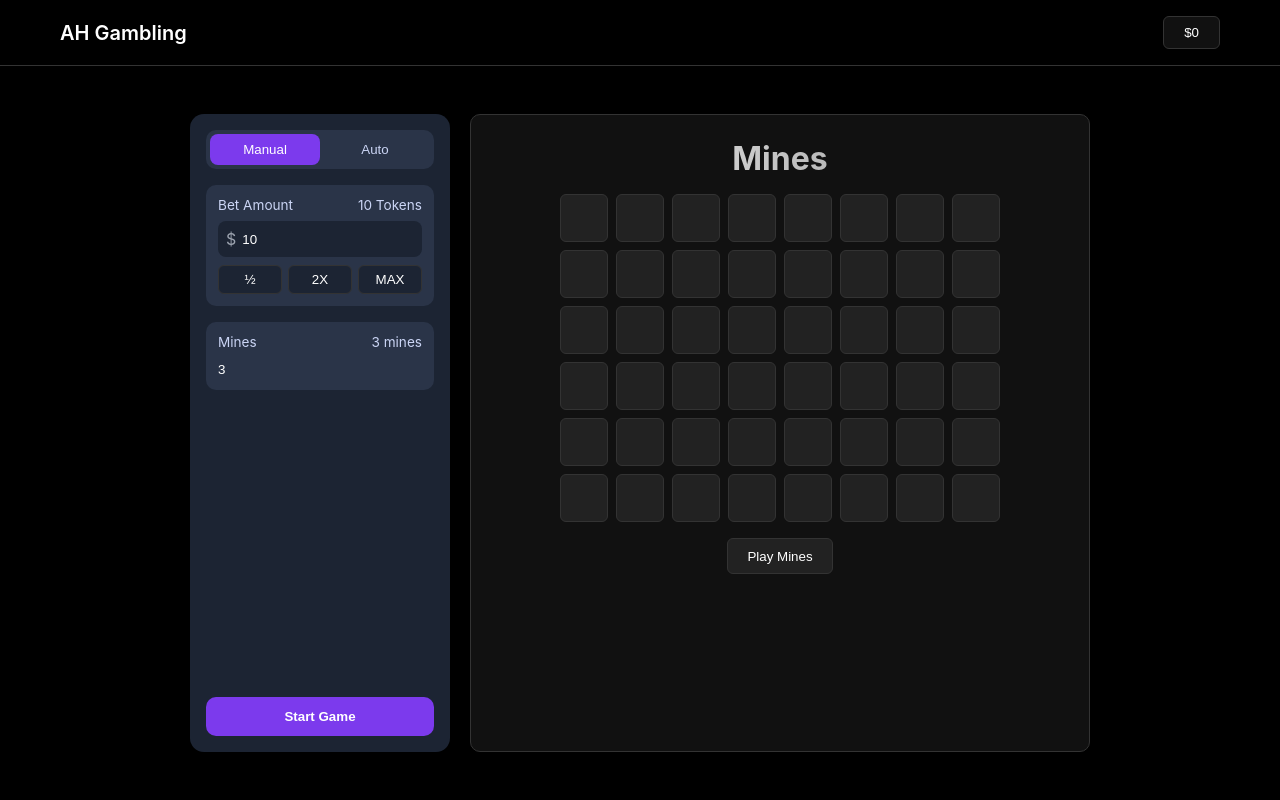
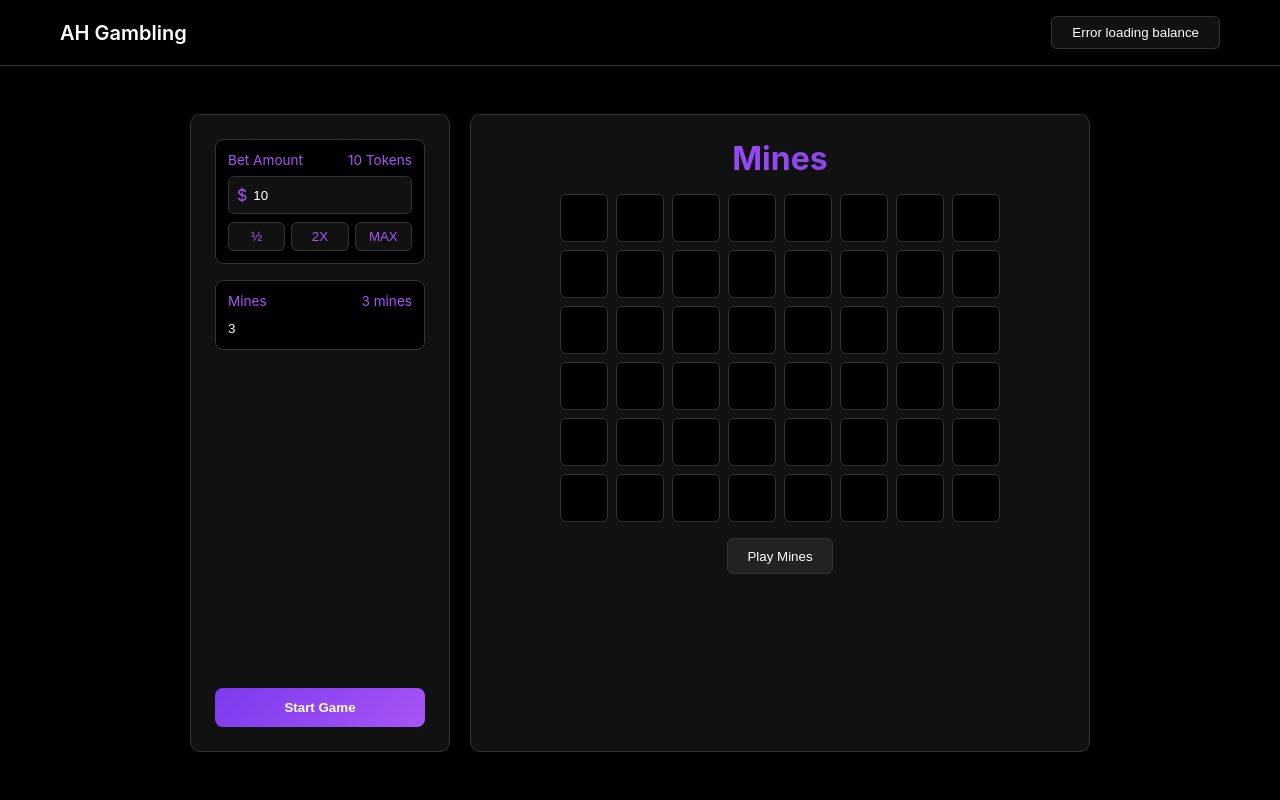
Before and after one commit to lumerions/arcadehavensite, a FastAPI app: template templates/mines.html in a window 1280 px wide. Run offline with FastAPI, Linux system fonts and the light colour scheme; the template is opened without the code that fills it, so the values that code supplies are empty; some libraries are stand-ins or nearby versions.

Commit message:
Update mines.html

```diff
--- a/templates/mines.html
+++ b/templates/mines.html
@@ -80,7 +80,7 @@ main {
     padding: 3rem 1rem;
 }
 
-/* ================= MINES LAYOUT ================= */
+/* ============== MINES LAYOUT ============== */
 
 .mines-layout {
     display: flex;
@@ -89,65 +89,46 @@ main {
     width: 100%;
 }
 
-/* LEFT MENU */
+/* LEFT MENU (MATCHES CARD STYLE) */
 .mines-menu {
     width: 260px;
-    background: #1c2433;
-    border-radius: 14px;
-    padding: 16px;
+    background: #111;
+    border: 1px solid #333;
+    border-radius: 10px;
+    padding: 1.5rem;
     display: flex;
     flex-direction: column;
     gap: 16px;
 }
 
-.mode-toggle {
-    display: flex;
-    background: #2a3448;
-    border-radius: 10px;
-    padding: 4px;
-}
-
-.mode {
-    flex: 1;
-    border: none;
-    background: transparent;
-    color: #cbd5f5;
-    padding: 8px;
+.menu-group {
+    background: #000;
+    border: 1px solid #333;
+    padding: 12px;
     border-radius: 8px;
-    cursor: pointer;
-}
-
-.mode.active {
-    background: #7c3aed;
-    color: #fff;
-}
-
-.menu-group {
-    background: #2a3448;
-    padding: 12px;
-    border-radius: 10px;
 }
 
 .menu-label {
     display: flex;
     justify-content: space-between;
     font-size: .85rem;
-    color: #cbd5f5;
+    color: #a855f7;
     margin-bottom: 8px;
 }
 
 .bet-input {
     display: flex;
     align-items: center;
-    background: #1c2433;
-    border-radius: 8px;
+    background: #111;
+    border: 1px solid #333;
+    border-radius: 6px;
     padding: 8px;
     margin-bottom: 8px;
 }
 
 .bet-input span {
     margin-right: 6px;
-    color: #9ca3af;
+    color: #a855f7;
 }
 
 .bet-input input,
@@ -166,27 +147,34 @@ main {
 
 .bet-actions button {
     flex: 1;
-    background: #1c2433;
+    background: #111;
     border: 1px solid #333;
-    color: #fff;
+    color: #a855f7;
     padding: 6px;
     border-radius: 6px;
     cursor: pointer;
 }
 
+.bet-actions button:hover {
+    background: #1a1a1a;
+}
+
+/* PURPLE START BUTTON */
 .start-btn {
     margin-top: auto;
-    background: #7c3aed;
+    background: linear-gradient(135deg, #7c3aed, #a855f7);
     border: none;
     padding: 12px;
-    border-radius: 10px;
+    border-radius: 8px;
     font-weight: 600;
     cursor: pointer;
 }
 
-.start-btn:hover { background: #6d28d9; }
+.start-btn:hover {
+    filter: brightness(1.1);
+}
 
-/* RIGHT GAME */
+/* RIGHT GAME CARD */
 .card {
     background: #111;
     border: 1px solid #333;
@@ -198,7 +186,7 @@ main {
 
 h1 {
     margin-bottom: 1rem;
-    background: linear-gradient(to right, #fff, #888);
+    background: linear-gradient(to right, #a855f7, #7c3aed);
     -webkit-background-clip: text;
     -webkit-text-fill-color: transparent;
 }
@@ -215,7 +203,7 @@ h1 {
 .cell {
     width: 48px;
     height: 48px;
-    background: #222;
+    background: #000;
     border: 1px solid #333;
     border-radius: 6px;
     cursor: pointer;
@@ -265,10 +253,6 @@ button:hover { background: #333; }
 
     <!-- LEFT MENU -->
     <div class="mines-menu">
-        <div class="mode-toggle">
-            <button class="mode active">Manual</button>
-            <button class="mode">Auto</button>
-        </div>
 
         <div class="menu-group">
             <div class="menu-label">
@@ -318,7 +302,6 @@ button:hover { background: #333; }
 </div>
 </main>
 
-<script>
 
     <script>
 
@@ -455,7 +438,6 @@ button:hover { background: #333; }
                 }
             };
     </script>
-</script>
 
 </body>
 </html>
```
